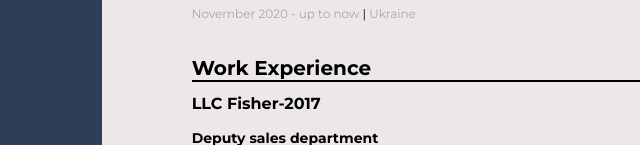
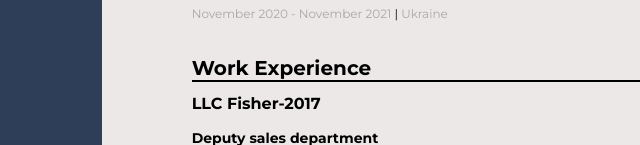
Before and after one commit to Aleksandr-Bednichenko/My-resume, a plain HTML site: page index.html in a window 1280 px wide. Shown: the part 655-800 px from the top of the page, 271-911 px from the left. Drawn offline with Linux system fonts and the light colour scheme.

Commit message:
Update index.html

```diff
--- a/index.html
+++ b/index.html
@@ -208,7 +208,7 @@
                 Full stack developer
               </p>
               <span class="profession-time">
-                November 2020 - up to now
+                November 2020 - November 2021
                 <span class="professional-divider">|</span> Ukraine
               </span>
 
```
